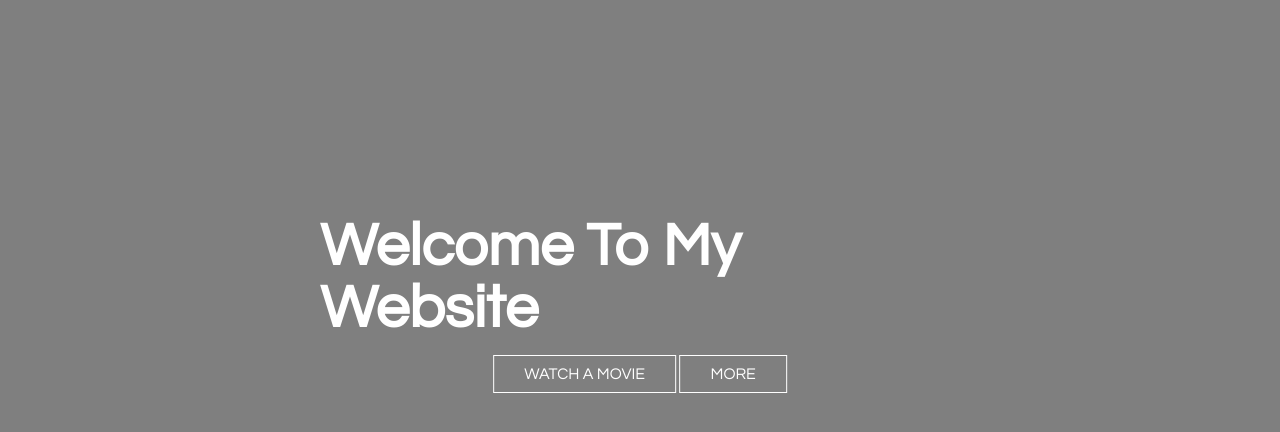
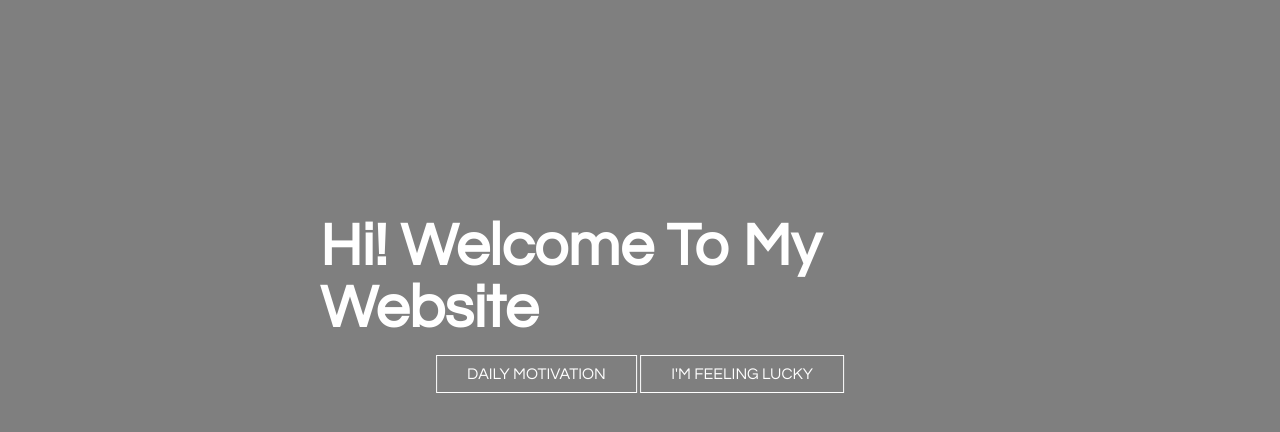
Before and after one commit to abhi1vaishnav/abhi1vaishnav.github.io, a plain HTML site: page index.html in a window 1280 px wide. Shown: the part 122-554 px from the top of the page. Drawn offline with Linux system fonts and the light colour scheme; files that its build step writes are made by us from their sources.

Commit message:
Update index.html

```diff
--- a/index.html
+++ b/index.html
@@ -2,7 +2,7 @@
 <html>
 <head>
   <title>Abhi Vaishnav</title>
-  <link rel="stylesheet" type="text/css" href="style.css">
+  <link rel="stylesheet" type="text/css" href="css/style.css">
 
 </head>
 <body>
@@ -19,12 +19,12 @@
       </ul>
     </div>
     <div class="title">
-      <h1>Welcome To My Website</h1>
+      <h1>Hi! Welcome To My Website</h1>
     </div>
 
     <div class="button">
-      <a href="#" class="btn">WATCH A MOVIE</a>
-      <a href="#" class="btn">MORE</a>
+      <a href="https://www.youtube.com/watch?v=TBuIGBCF9jc&ab_channel=MotivationHub" class="btn">DAILY MOTIVATION</a>
+      <a href="https://www.history.com/topics/black-history/march-on-washington" class="btn">I'M FEELING LUCKY</a>
   </header>
 </body>
 </html>
```
